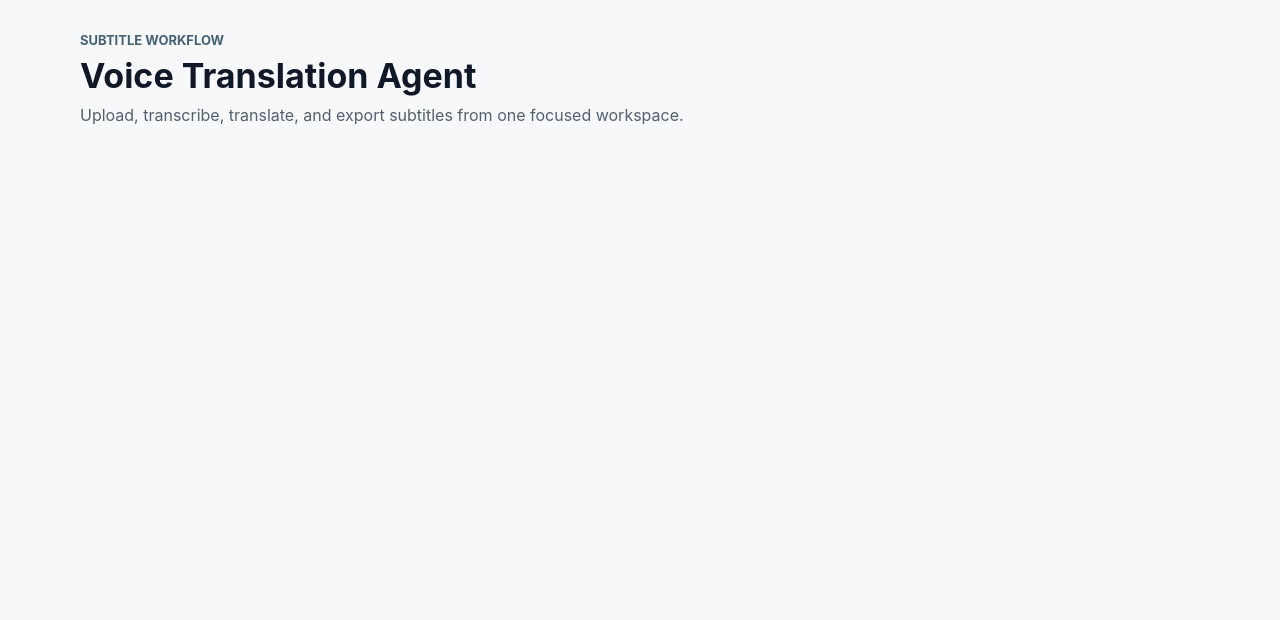
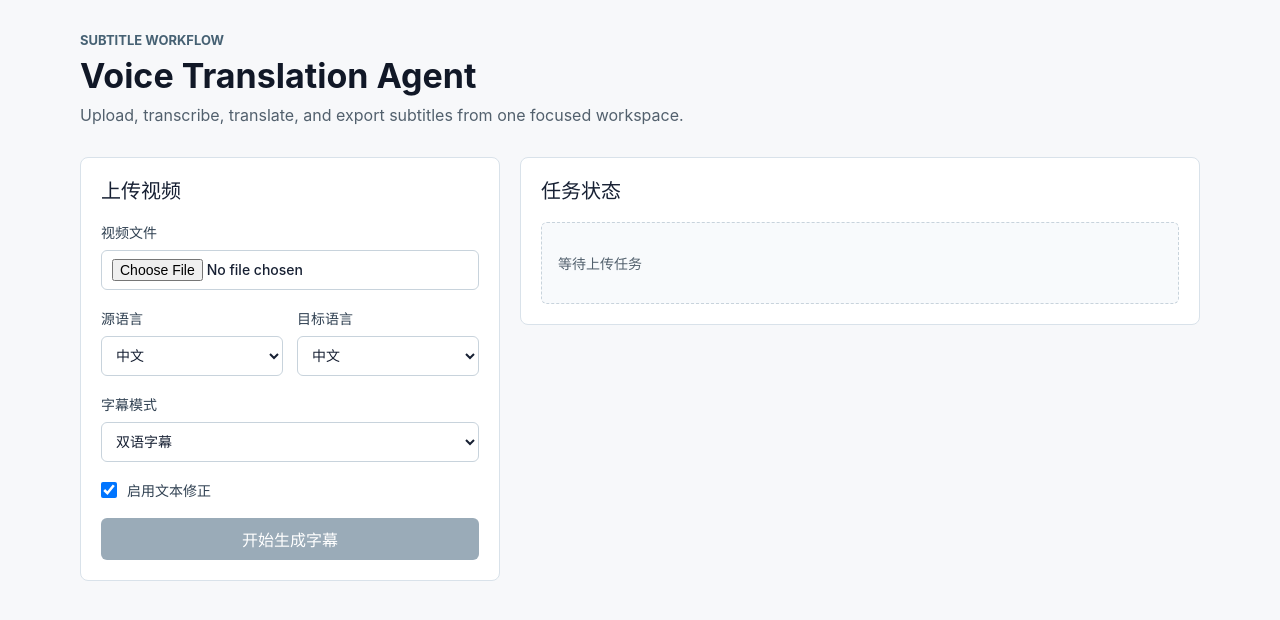
Before and after one commit to llamapw/voice_translation_agent, a Vue app in the folder src/frontend/: page / in a window 1280 px wide. Shown: the top 620 px of the page. Built offline with nearby package versions, Linux system fonts and the light colour scheme.

Commit message:
App.vue 已经接入上传和任务轮询

```diff
--- a/src/frontend/src/App.vue
+++ b/src/frontend/src/App.vue
@@ -1,3 +1,88 @@
+<script setup lang="ts">
+import { onBeforeUnmount, ref } from "vue";
+
+import JobStatus from "./components/JobStatus.vue";
+import UploadPanel from "./components/UploadPanel.vue";
+import {
+  createJob as defaultCreateJob,
+  getJob as defaultGetJob,
+  type CreateJobInput,
+} from "./api/jobs";
+import { isFinishedJob, type JobRead } from "./types/job";
+
+const props = withDefaults(
+  defineProps<{
+    createJob?: (input: CreateJobInput) => Promise<JobRead>;
+    getJob?: (jobId: string) => Promise<JobRead>;
+    pollIntervalMs?: number;
+  }>(),
+  {
+    createJob: defaultCreateJob,
+    getJob: defaultGetJob,
+    pollIntervalMs: 2000,
+  },
+);
+
+const currentJob = ref<JobRead | null>(null);
+const isSubmitting = ref(false);
+const appError = ref<string | null>(null);
+let pollTimer: number | null = null;
+
+function clearPollTimer(): void {
+  if (pollTimer !== null) {
+    window.clearInterval(pollTimer);
+    pollTimer = null;
+  }
+}
+
+function updateJob(job: JobRead): void {
+  currentJob.value = job;
+
+  if (isFinishedJob(job)) {
+    clearPollTimer();
+  }
+}
+
+async function pollJob(jobId: string): Promise<void> {
+  try {
+    updateJob(await props.getJob(jobId));
+  } catch (error) {
+    clearPollTimer();
+    appError.value = error instanceof Error ? error.message : "任务状态查询失败。";
+  }
+}
+
+function startPolling(jobId: string): void {
+  clearPollTimer();
+  pollTimer = window.setInterval(() => {
+    void pollJob(jobId);
+  }, props.pollIntervalMs);
+}
+
+async function handleUpload(input: CreateJobInput): Promise<void> {
+  isSubmitting.value = true;
+  appError.value = null;
+  clearPollTimer();
+
+  try {
+    const job = await props.createJob(input);
+    updateJob(job);
+
+    if (!isFinishedJob(job)) {
+      startPolling(job.id);
+    }
+  } catch (error) {
+    appError.value = error instanceof Error ? error.message : "任务创建失败。";
+  } finally {
+    isSubmitting.value = false;
+  }
+}
+
+onBeforeUnmount(() => {
+  clearPollTimer();
+});
+</script>
+
 <template>
   <main class="app-shell">
     <section class="workspace">
@@ -6,6 +91,15 @@
         <h1>Voice Translation Agent</h1>
         <p class="summary">Upload, transcribe, translate, and export subtitles from one focused workspace.</p>
       </header>
+
+      <div class="workspace-grid">
+        <div class="control-column">
+          <UploadPanel :is-submitting="isSubmitting" @submit="handleUpload" />
+          <p v-if="appError" class="error-message">{{ appError }}</p>
+        </div>
+
+        <JobStatus :job="currentJob" />
+      </div>
     </section>
   </main>
 </template>
--- a/src/frontend/src/styles/app.css
+++ b/src/frontend/src/styles/app.css
@@ -37,6 +37,19 @@ textarea {
 .workspace-header {
   display: grid;
   gap: 8px;
+}
+
+.workspace-grid {
+  display: grid;
+  grid-template-columns: minmax(320px, 420px) minmax(0, 1fr);
+  gap: 20px;
+  align-items: start;
+  margin-top: 28px;
+}
+
+.control-column {
+  display: grid;
+  gap: 14px;
 }
 
 .eyebrow {
@@ -251,4 +264,8 @@ h2 {
   .field-grid {
     grid-template-columns: 1fr;
   }
+
+  .workspace-grid {
+    grid-template-columns: 1fr;
+  }
 }
```
Also changed, not shown: 1 other file (tests, documents, lock files or other folders).
